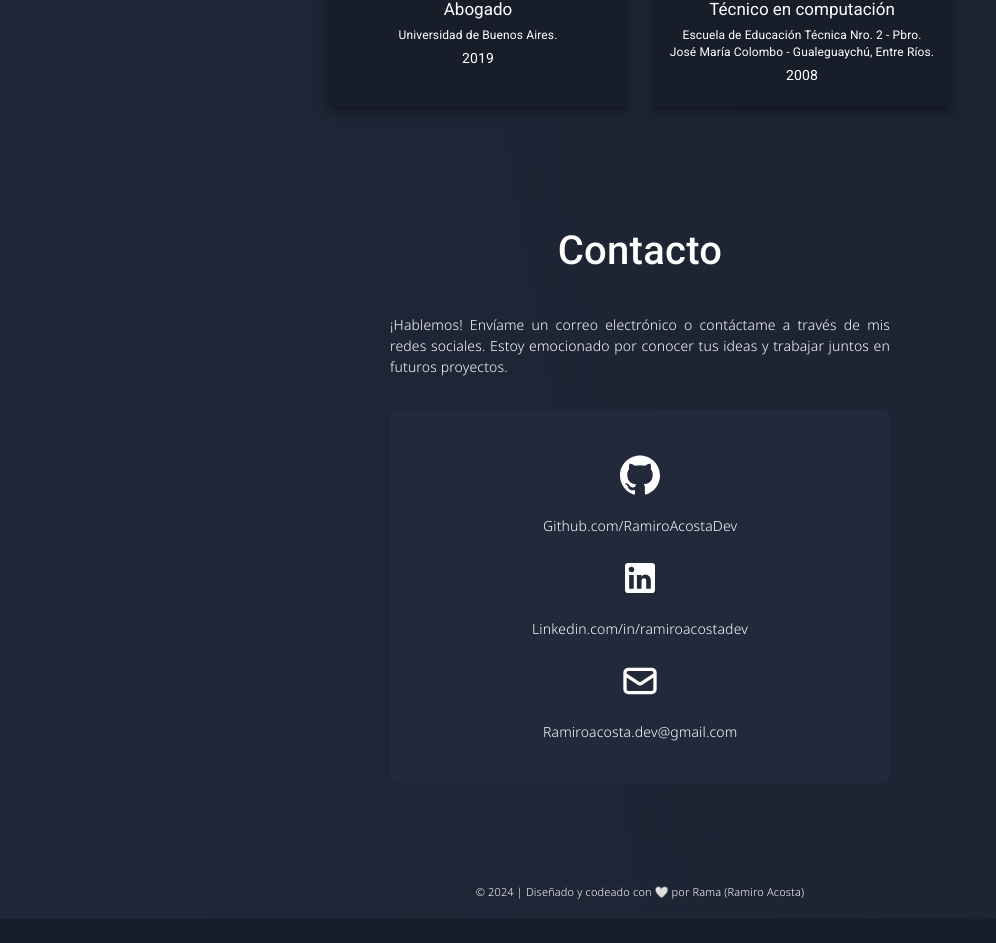
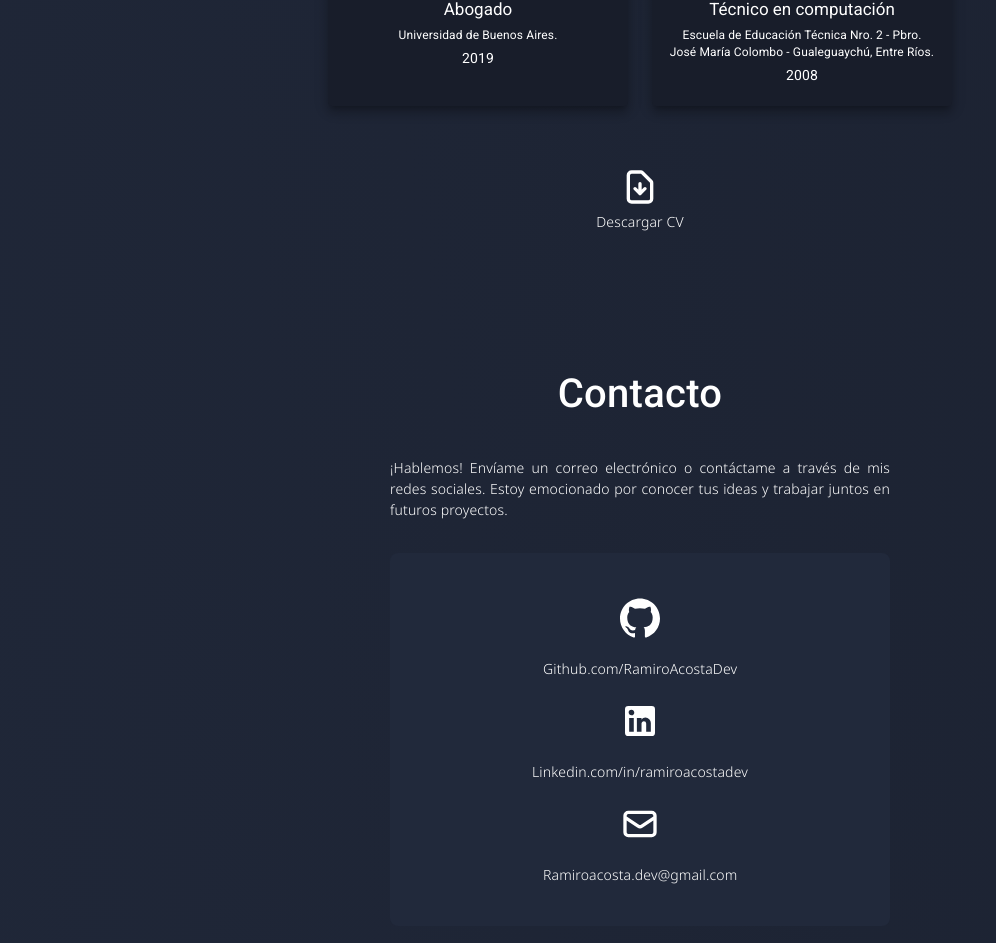
Before and after one commit to RamiroAcostaDev/myPortfolio, a Next.js app: page / in a window 1280 px wide. Shown: the part 3231-4174 px from the top of the page, without its empty margins (0-996 px from the left). Before the commit the page ends 4150 px from the top, so only its background shows below. Built offline with nearby package versions, Linux system fonts and the light colour scheme; a web font is replaced by a local one.

Commit message:
Cv icon added

```diff
--- a/app/components/Education.jsx
+++ b/app/components/Education.jsx
@@ -1,9 +1,15 @@
 "use client";
-import { Container, Box } from "@mui/material";
+import { Container, Box, IconButton, Typography } from "@mui/material";
 import TitleSections from "./TitleSections";
 import EducationCard from "./EducationCard";
+import CvIcon from "../assets/svg/CvIcon";
 
 import "aos/dist/aos.css";
+import { Noto_Sans_Thai } from "next/font/google";
+const NotoFont = Noto_Sans_Thai({
+  subsets: ["thai"],
+  weight: ["100", "200", "300", "400", "500", "700"],
+});
 
 const educationItem = [
   {
@@ -70,6 +76,27 @@ export default function Education() {
             />
           ))}
         </Box>
+        <Box
+          display={"flex"}
+          justifyContent={"center"}
+          alignItems={"center"}
+          flexDirection={"column"}
+          p={2}
+        >
+          <IconButton size="small" href={"/ConstructionPage"}>
+            <CvIcon IconColor={"#ffffff"} IconWidth={"40px"} />
+          </IconButton>
+          <Typography
+            variant="p"
+            color="#ffffff"
+            fontSize={14}
+            fontWeight="300"
+            className={`${NotoFont.className} antialiased`}
+            data-aos="zoom-in"
+          >
+            Descargar CV
+          </Typography>
+        </Box>
       </Box>
     </Container>
   );
```
